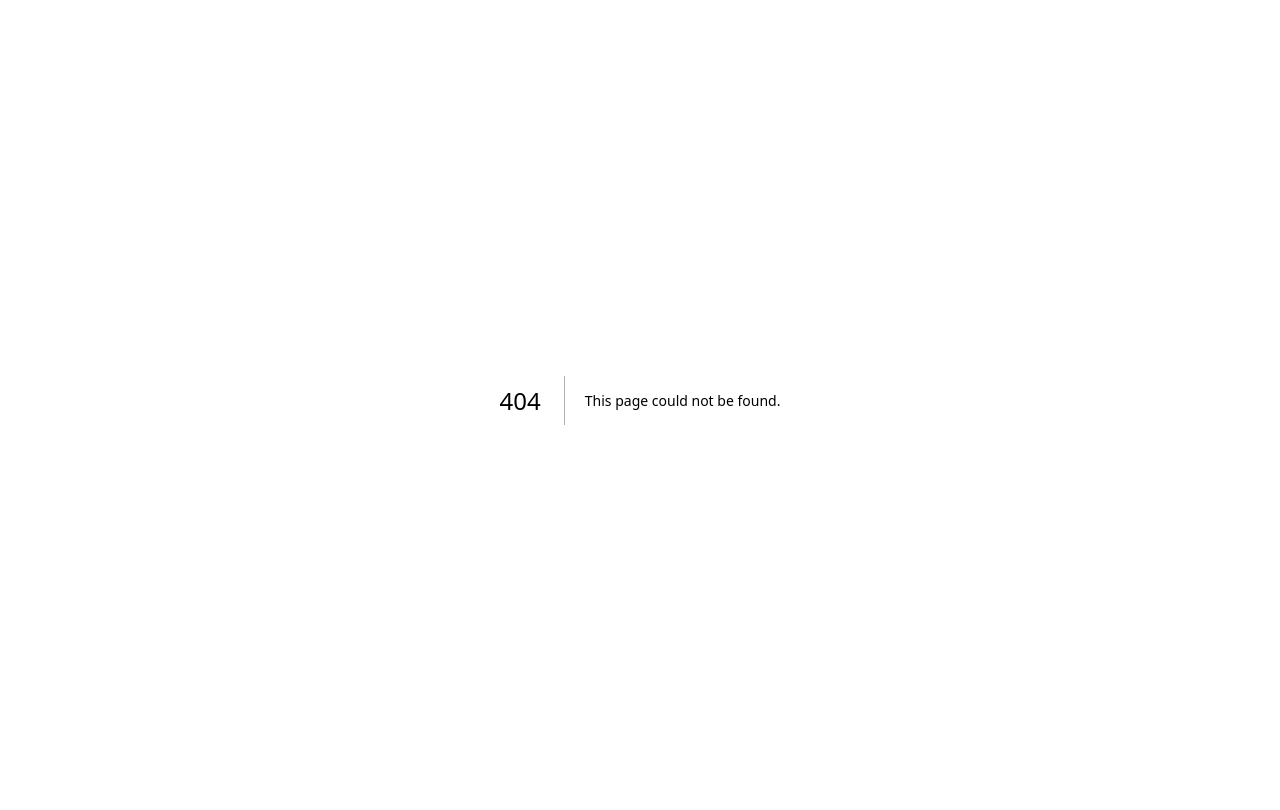
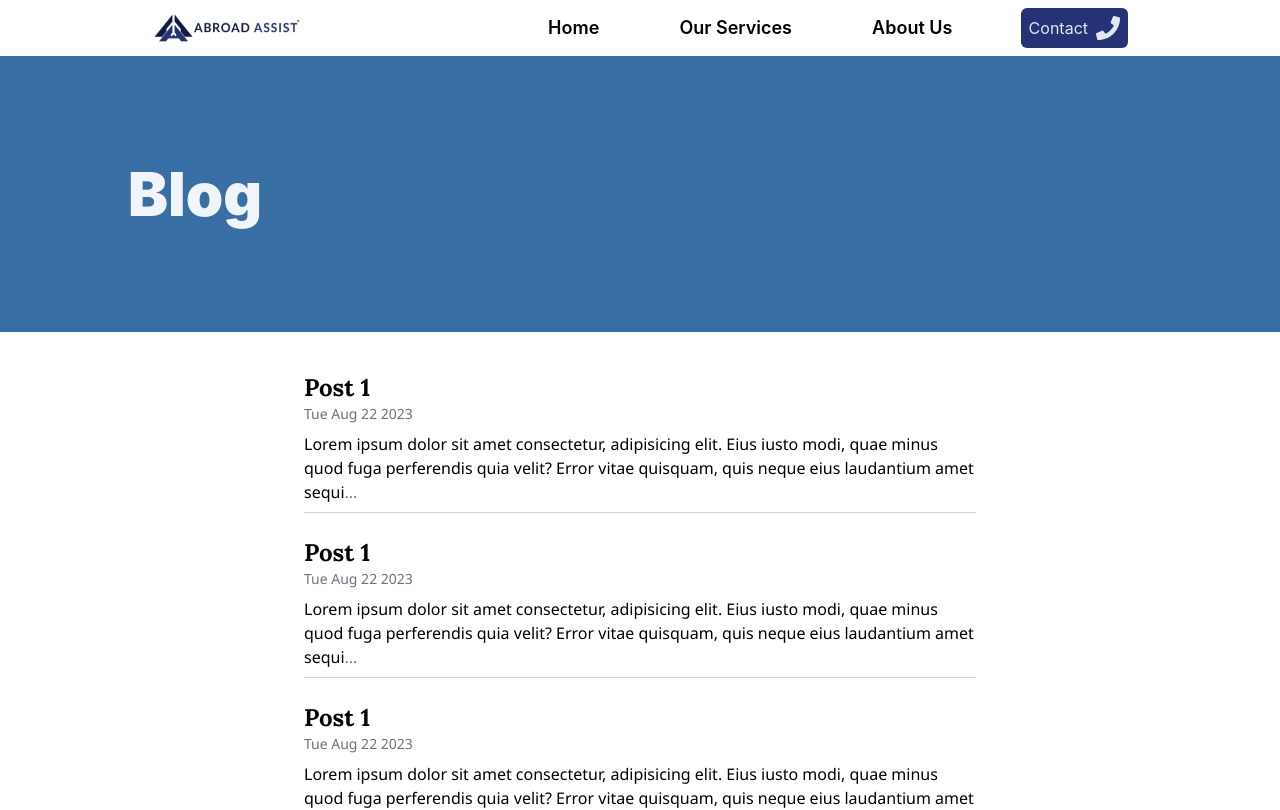
Before and after one commit to abroadassist/abroad-assist, a Next.js app: page /blog-copy in a window 1280 px wide. Before the commit this address had no page. Shown: the top 810 px of the page. Built offline with nearby package versions, Linux system fonts and the light colour scheme.

Commit message:
add sample blog copy to delete later

```diff
--- /dev/null
+++ b/pages/blog-copy.jsx
@@ -0,0 +1,56 @@
+import PageHeading from "components/PageHeading";
+import LayoutWrapper from "components/layout/LayoutWrapper";
+import PostContainer from "components/wrappers/PostContainer";
+import Link from "next/link";
+
+const samplePost = {
+  slug: "sample-2",
+
+  frontmatter: {
+    title: "Post 1",
+    date: "2023-08-22",
+    summary:
+      "Lorem ipsum dolor sit amet consectetur, adipisicing elit. Eius iusto modi, quae minus quod fuga perferendis quia velit? Error vitae quisquam, quis neque eius laudantium amet sequi sunt quidem voluptatem. Lorem ipsum dolor sit amet consectetur, adipisicing elit. Eius iusto modi, quae minus quod fuga perferendis quia velit? Error vitae quisquam, quis neque eius laudantium amet sequi sunt quidem voluptatem.Lorem ipsum dolor sit amet consectetur, adipisicing elit. Eius iusto modi, quae minus quod fuga perferendis quia velit? Error vitae quisquam, quis neque eius laudantium amet sequi sunt quidem voluptatem.Lorem ipsum dolor sit amet consectetur, adipisicing elit. Eius iusto modi, quae minus quod fuga perferendis quia velit? Error vitae quisquam, quis neque eius laudantium amet sequi sunt quidem voluptatem.",
+  },
+};
+// The Blog Page Content
+export default function Blog({ posts = Array(5).fill(samplePost) }) {
+  return (
+    <LayoutWrapper>
+      <PageHeading
+        {...{
+          heading: "Blog",
+        }}
+      />
+      <PostContainer classes="my-6">
+        {posts.map((post, postIndex) => {
+          //extract slug and frontmatter
+          const { slug, frontmatter } = post;
+          //extract frontmatter properties
+          const { title, date, summary } = frontmatter; // date should be in ISO format yyyy-mm-dd
+
+          //JSX for individual blog listing
+          return (
+            // update the key after fixing the engine
+            <article key={postIndex} className="mb-6 border-b-[1px] border-b-gray-300 ">
+              <Link href={`/posts/${slug}`}>
+                <h1 className="text-2xl font-jumbo_heading hover:text-aa-blue-1 hover:animate-pulse" title={title}>
+                  {title}
+                </h1>
+              </Link>
+              <h3 className="text-sm font-thin font-body text-gray-500">{new Date(date).toDateString()}</h3>
+              <Link href={`/posts/${slug}`}>
+                <p className="my-2 font-body">
+                  {summary?.slice(0, summary?.length > 180 ? 180 : summary?.length)?.trim()}
+                  <span className="text-gray-500" title="Read">
+                    ...
+                  </span>
+                </p>
+              </Link>
+            </article>
+          );
+        })}
+      </PostContainer>
+    </LayoutWrapper>
+  );
+}
```
